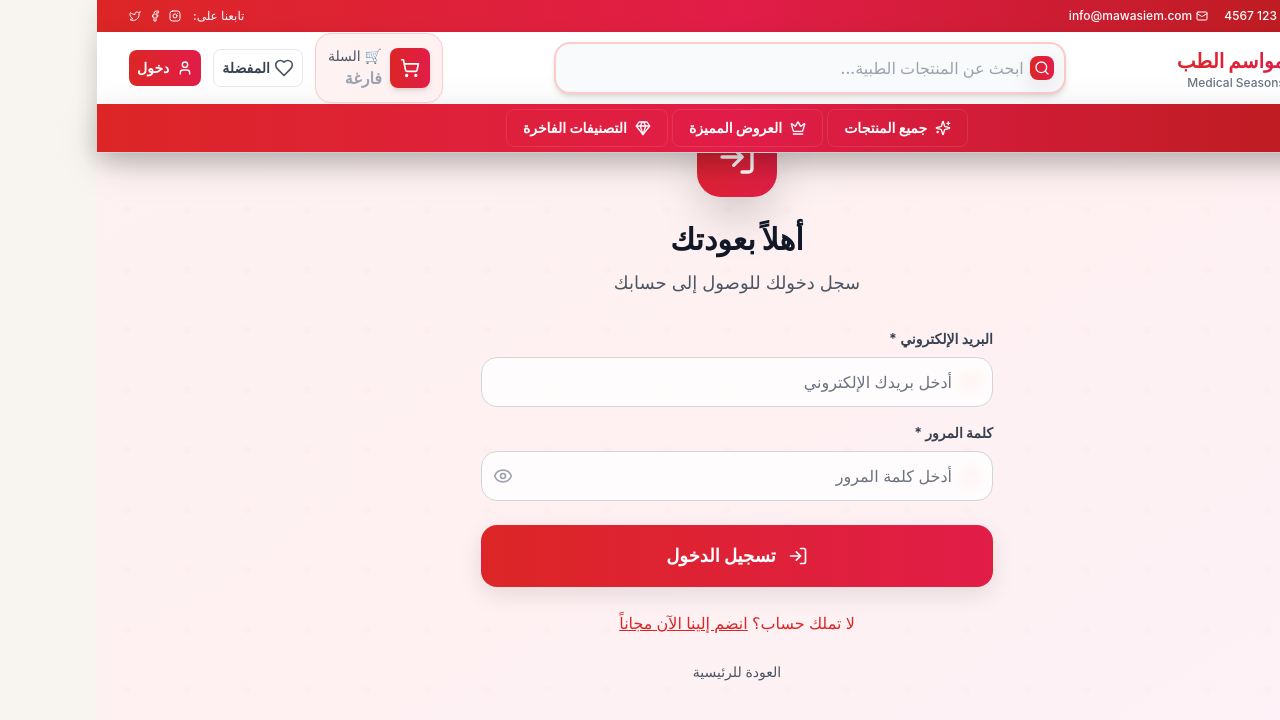
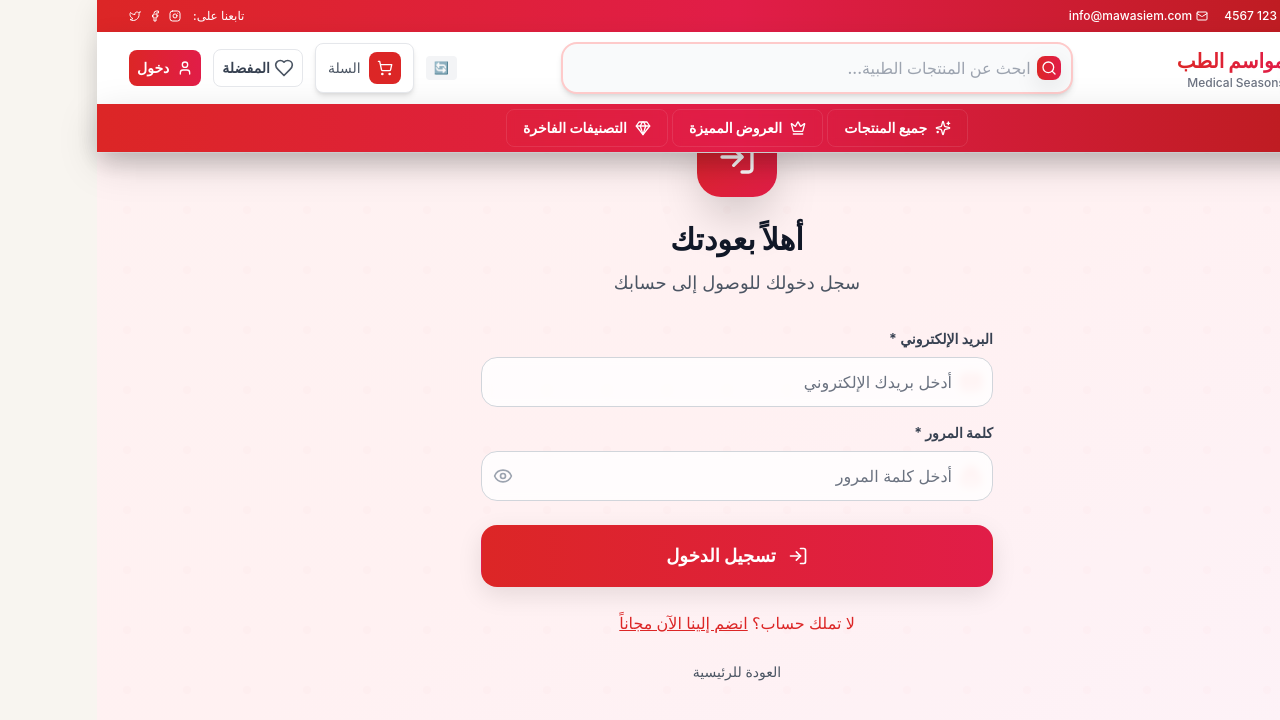
Before and after one commit to Art-Code2025/medF, a React (Vite) app: page /sign-in in a window 1280 px wide. Shown: the top 720 px of the page. Built offline with nearby package versions, Linux system fonts and the light colour scheme; no server answers.

Commit message:
Initial commit - added project files, ignoring node_modules

```diff
--- a/src/components/Navbar.tsx
+++ b/src/components/Navbar.tsx
@@ -395,44 +395,46 @@ const Navbar: React.FC = () => {
 
               {/* Action Buttons - Left */}
               <div className="flex items-center gap-1 sm:gap-2 md:gap-3">
-                {/* Cart - تصميم بسيط ومُحسن */}
+                {/* Emergency Reset Button */}
+                <button
+                  onClick={async () => {
+                    console.log('🔄 [Navbar] EMERGENCY RESET triggered');
+                    await cartSyncManager.hardRefresh();
+                    window.location.reload();
+                  }}
+                  className="hidden md:flex items-center gap-1 px-2 py-1 bg-gray-100 hover:bg-gray-200 rounded text-xs text-gray-600 hover:text-gray-800 transition-all"
+                  title="إعادة تعيين السلة"
+                >
+                  🔄
+                </button>
+
+                {/* Cart - تصميم محسن وأنيق */}
                 <Link to="/cart" className="group relative">
-                  <div className="flex items-center gap-2 p-2 sm:p-3 bg-gradient-to-r from-red-50 to-rose-50 rounded-lg sm:rounded-xl border border-red-200 hover:border-red-300 shadow-sm hover:shadow-lg transition-all duration-300 hover:scale-105">
+                  <div className="flex items-center gap-2 px-3 py-2 bg-white rounded-lg shadow-md hover:shadow-lg border border-gray-200 hover:border-red-300 transition-all duration-300 hover:scale-105">
 
                     {/* Cart Icon */}
                     <div className="relative">
-                      <div className="w-8 h-8 sm:w-10 sm:h-10 bg-gradient-to-r from-red-600 to-rose-600 rounded-lg flex items-center justify-center shadow-md">
-                        <ShoppingCart className="w-4 h-4 sm:w-5 sm:h-5 text-white" />
+                      <div className="w-8 h-8 bg-red-600 rounded-lg flex items-center justify-center">
+                        <ShoppingCart className="w-4 h-4 text-white" />
                       </div>
 
                       {/* Cart Count Badge */}
                       {totalCartItems > 0 && (
-                        <div className="absolute -top-2 -right-2 min-w-[20px] h-5 sm:min-w-[24px] sm:h-6 bg-gradient-to-r from-amber-400 to-yellow-500 rounded-full flex items-center justify-center text-white text-xs sm:text-sm font-bold shadow-lg animate-pulse px-1"
-                          data-cart-count>
+                        <div className="absolute -top-2 -right-2 bg-orange-500 text-white text-xs font-bold rounded-full w-5 h-5 flex items-center justify-center animate-pulse">
                           {totalCartItems > 99 ? '99+' : totalCartItems}
                         </div>
                       )}
                     </div>
 
                     {/* Cart Info */}
-                    <div className="text-right min-w-0">
-                      <div className="text-xs sm:text-sm text-gray-600 font-medium">
-                        🛒 السلة
-                      </div>
-                      <div className="text-sm sm:text-base font-bold text-red-600">
-                        {totalCartItems > 0 ? (
-                          <span>{totalCartItems > 99 ? '99+' : totalCartItems} منتج</span>
-                        ) : (
-                          <span className="text-gray-400">فارغة</span>
-                        )}
-                      </div>
-                      {totalCartValue > 0 && (
-                        <div className="text-xs text-green-600 font-semibold">
-                          {totalCartValue > 9999
-                            ? `${(totalCartValue/1000).toFixed(1)}K`
-                            : totalCartValue.toFixed(0)
-                          } ر.س
+                    <div className="hidden sm:block">
+                      {totalCartItems > 0 ? (
+                        <div className="text-sm">
+                          <div className="font-bold text-gray-800">{totalCartItems} منتج</div>
+                          <div className="text-xs text-gray-600">{cartValue.toFixed(0)} ر.س</div>
                         </div>
+                      ) : (
+                        <div className="text-sm text-gray-600 font-medium">السلة</div>
                       )}
                     </div>
                   </div>
--- a/src/components/ShoppingCart.tsx
+++ b/src/components/ShoppingCart.tsx
@@ -707,6 +707,49 @@ const ShoppingCart: React.FC = () => {
               className="bg-gradient-to-r from-purple-600 to-purple-700 text-white px-6 py-3 rounded-full hover:from-purple-700 hover:to-purple-800 transition-all shadow-lg transform hover:scale-105 border border-purple-500"
             >
               🧪 اختبار
+            </button>
+            <button
+              onClick={async () => {
+                if (!window.confirm('🚨 هل تريد إعادة تعيين السلة كلياً؟ (هذا سيحذف كل شيء)')) return;
+
+                toast.info('🔄 جاري إعادة تعيين السلة...', {
+                  position: "top-center",
+                  autoClose: 2000
+                });
+
+                try {
+                  // Hard refresh كامل
+                  await cartSyncManager.hardRefresh();
+
+                  // إعادة تحميل البيانات
+                  await fetchCart();
+
+                  toast.success('✅ تم إعادة تعيين السلة بنجاح!', {
+                    position: "top-center",
+                    autoClose: 3000,
+                    style: {
+                      background: '#10B981',
+                      color: 'white',
+                      fontWeight: 'bold'
+                    }
+                  });
+
+                  // إعادة تحميل الصفحة للتأكد
+                  setTimeout(() => window.location.reload(), 1000);
+                } catch (error) {
+                  console.error('❌ [Cart] Hard reset failed:', error);
+                  toast.error('فشل في إعادة التعيين', {
+                    position: "top-center",
+                    style: {
+                      background: '#DC2626',
+                      color: 'white'
+                    }
+                  });
+                }
+              }}
+              className="bg-gradient-to-r from-blue-600 to-blue-700 text-white px-6 py-3 rounded-full hover:from-blue-700 hover:to-blue-800 transition-all shadow-lg transform hover:scale-105 border border-blue-500"
+            >
+              🔄 إعادة تعيين شامل
             </button>
             <button
               onClick={clearCart}
--- a/src/utils/cartSync.ts
+++ b/src/utils/cartSync.ts
@@ -263,6 +263,25 @@ export class CartSyncManager {
 
     console.log(`🕐 [CartSync] Periodic sync started (every ${intervalMs}ms)`);
   }
+
+  // Hard refresh - مسح كل البيانات المحلية وإعادة التحميل
+  async hardRefresh(): Promise<void> {
+    console.log('🔄 [CartSync] HARD REFRESH - Clearing all local data...');
+
+    // مسح جميع البيانات المحلية
+    localStorage.removeItem('lastCartCount');
+    localStorage.removeItem('lastCartValue');
+    localStorage.removeItem('cartItems');
+    localStorage.removeItem('cart');
+
+    // مزامنة فورية مع السيرفر
+    await this.syncWithServer();
+
+    // تحديث جميع المستمعين
+    this.notifyListeners();
+
+    console.log('✅ [CartSync] Hard refresh completed');
+  }
 }
 
 // تصدير instance مفرد
```
